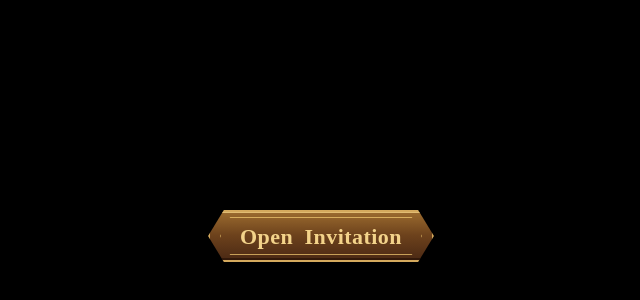
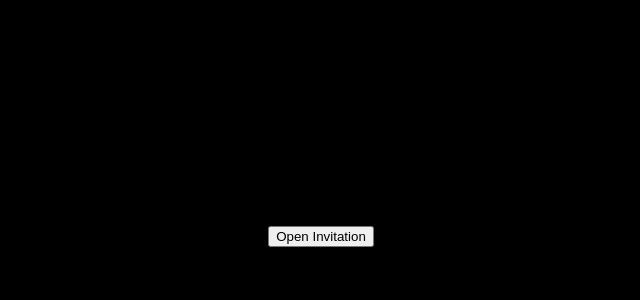
Before and after one commit to Rashminavo/meghana_wes_invitation, a Next.js app in the folder ves-mangalya-invitation/: page / in a window 1280 px wide. Shown: the part 164-464 px from the top of the page, without its empty margins (319-959 px from the left). Built offline with nearby package versions, Linux system fonts and the light colour scheme.

Commit message:
Update invitation button text to Sinhala

```diff
--- a/ves-mangalya-invitation/pages/index.js
+++ b/ves-mangalya-invitation/pages/index.js
@@ -14,7 +14,7 @@ export default function Home() {
     <main className={`invitation-launcher${isOpening ? ' is-opening' : ''}`}>
 
       <button
-        className="open-invitation"
+        className="විවෘත කරන්න"
         type="button"
         onClick={openInvitation}
         disabled={isOpening}
```
